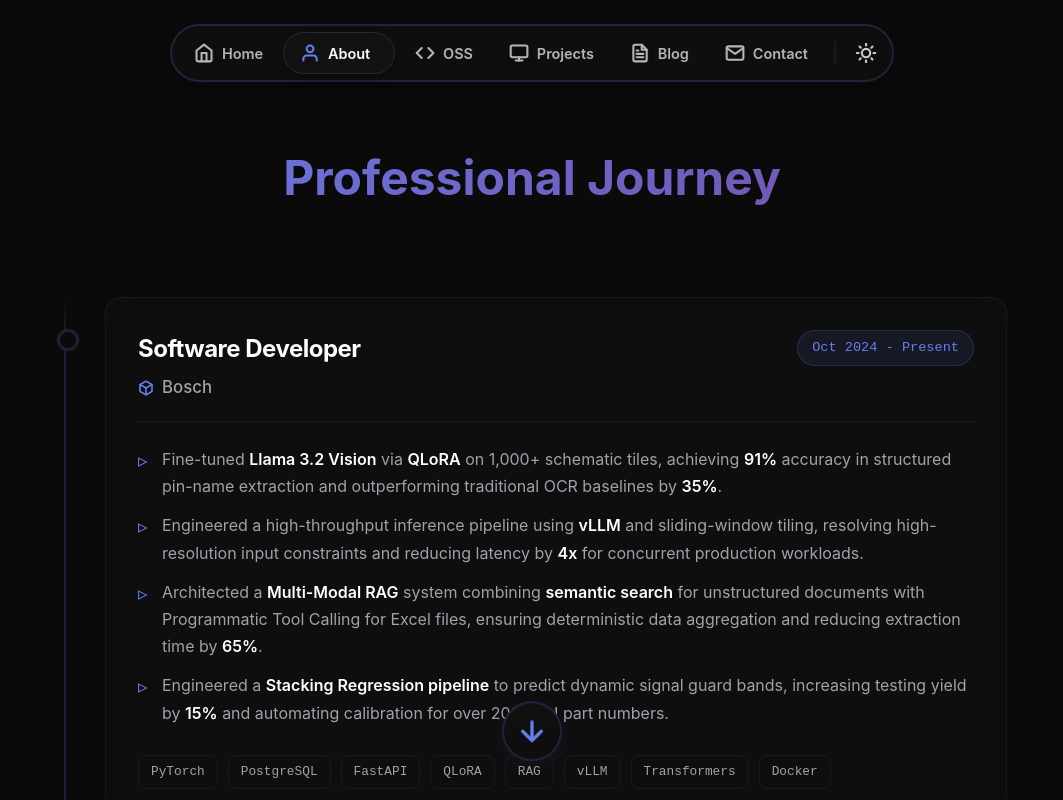
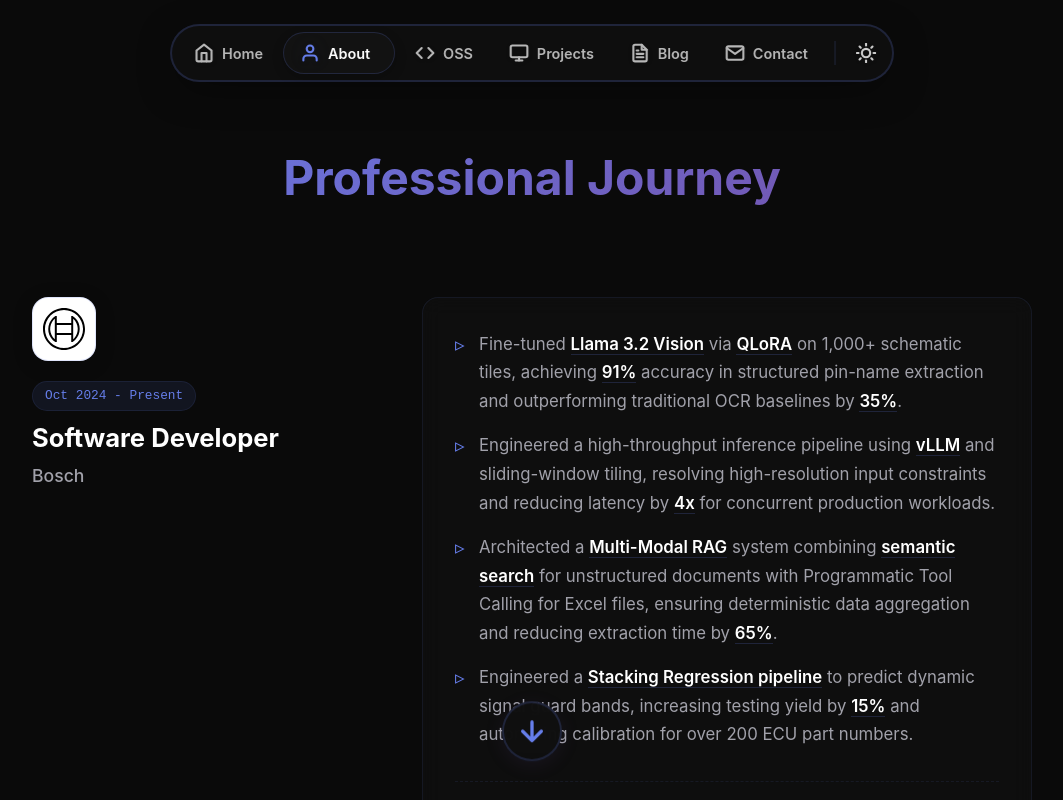
Before and after one commit to AlanPonnachan/AlanPonnachan.github.io, a React (Create React App) app: page / in a window 1280 px wide. Both pictures are taken after a click on the button "About". Shown: the top 800 px of the page, without its empty margins (108-1171 px from the left). Built offline with nearby package versions, Linux system fonts and the light colour scheme.

Commit message:
update experience page ui

```diff
--- a/src/App.css
+++ b/src/App.css
@@ -408,7 +408,7 @@ body {
 .about-image img { width: 100%; height: auto; border-radius: 20px; }
 .image-overlay { position: absolute; bottom: 20px; left: 20px; background: rgba(102, 126, 234, 0.9); color: white; padding: 8px 16px; border-radius: 25px; font-size: 14px; font-weight: 500; }
 
-/* Experience Timeline & About Structure */
+/* --- Experience Section (Sticky Scroll Layout) --- */
 .about {
   padding: 40px 0 80px;
 }
@@ -424,154 +424,119 @@ body {
   background-clip: text;
 }
 
-/* The Timeline Container */
-.experience-timeline {
+.sticky-timeline {
+  max-width: 1000px;
+  margin: 0 auto;
+  display: flex;
+  flex-direction: column;
+  gap: 80px; /* Space between different jobs */
+}
+
+/* Individual Job Row Container */
+.sticky-item {
+  display: grid;
+  grid-template-columns: 350px 1fr; /* Desktop: Fixed left column, expanding right column */
+  gap: 40px;
   position: relative;
-  max-width: 950px;
-  margin: 0 auto;
-}
-
-/* The Continuous Vertical Line (Gradient fade at ends) */
-.experience-timeline::before {
-  content: '';
-  position: absolute;
-  top: 0;
-  bottom: 0;
-  left: 7px; /* Centers exactly with the 16px dot */
-  width: 2px;
-  background: linear-gradient(
-    to bottom,
-    transparent,
-    var(--border-color-strong) 5%,
-    var(--border-color-strong) 95%,
-    transparent
-  );
-  border-radius: 2px;
-}
-
-.experience-item {
+}
+
+/* -- Left Column: The Sticky Header -- */
+.sticky-header {
   position: relative;
-  padding-left: 48px;
-  margin-bottom: 40px;
-}
-
-.experience-item:last-child {
-  margin-bottom: 0;
-}
-
-/* The Timeline Dot (Pulsating Ring Style) */
-.experience-item::before {
-  content: '';
-  position: absolute;
-  left: 0;
-  top: 32px;
-  width: 16px;
-  height: 16px;
-  border-radius: 50%;
-  background: var(--background-color);
-  border: 3px solid var(--border-color-strong);
-  transition: all 0.4s cubic-bezier(0.175, 0.885, 0.32, 1.275);
-  z-index: 1;
-}
-
-/* Dot Glow on Hover */
-.experience-item:hover::before {
-  border-color: var(--gradient-start);
-  background: var(--gradient-start);
-  box-shadow: 0 0 20px 4px var(--hero-glow-1);
-  transform: scale(1.3);
-}
-
-/* Modern Glassmorphic Card Content */
-.exp-content {
+}
+
+.sticky-header-content {
+  /* This is what makes it stick! */
+  position: sticky;
+  top: 120px; /* Distance from top of screen when scrolling */
+  display: flex;
+  flex-direction: column;
+  gap: 20px;
+}
+
+.company-logo-box {
+  width: 64px;
+  height: 64px;
+  background: #ffffff; /* White background makes most company SVGs look best */
+  border-radius: 16px;
+  display: flex;
+  align-items: center;
+  justify-content: center;
+  padding: 10px;
+  border: 1px solid var(--border-color-strong);
+  box-shadow: 0 4px 20px rgba(0, 0, 0, 0.2);
+}
+
+.company-svg {
+  width: 100%;
+  height: 100%;
+  object-fit: contain;
+}
+
+.logo-fallback {
+  color: #000;
+  font-weight: 800;
+  font-size: 1.2rem;
+}
+
+.sticky-title-group {
+  display: flex;
+  flex-direction: column;
+  gap: 8px;
+  align-items: flex-start;
+}
+
+.exp-period-badge {
+  font-family: 'Fira Code', monospace;
+  font-size: 0.8rem;
+  color: var(--gradient-start);
+  background: var(--hero-glow-1);
+  padding: 4px 12px;
+  border-radius: 20px;
+  border: 1px solid var(--border-color);
+  margin-bottom: 4px;
+}
+
+.sticky-title-group h4 {
+  font-size: 1.6rem;
+  font-weight: 700;
+  color: var(--text-primary);
+  line-height: 1.2;
+}
+
+.exp-company-name {
+  font-size: 1.1rem;
+  color: var(--text-secondary);
+  font-weight: 500;
+}
+
+/* -- Right Column: Scrolling Content -- */
+.sticky-content {
+  display: flex;
+  flex-direction: column;
+}
+
+.sticky-content-card {
   background: var(--card-background);
-  backdrop-filter: blur(12px);
-  -webkit-backdrop-filter: blur(12px);
+  backdrop-filter: blur(10px);
   border: 1px solid var(--border-color);
   border-radius: 16px;
   padding: 32px;
-  transition: all 0.4s cubic-bezier(0.175, 0.885, 0.32, 1.275);
-  position: relative;
-  overflow: hidden;
-}
-
-/* Background gradient injection for hover */
-.exp-content::after {
-  content: '';
-  position: absolute;
-  top: 0; left: 0; right: 0; bottom: 0;
-  background: radial-gradient(circle at top right, var(--hero-glow-1), transparent 60%);
-  opacity: 0;
-  transition: opacity 0.4s ease;
-  pointer-events: none;
-}
-
-/* Hover Effect: Card Lifts & Glows */
-.experience-item:hover .exp-content {
-  transform: translateY(-5px);
+  transition: all 0.3s ease;
+}
+
+.sticky-content-card:hover {
   border-color: var(--border-color-strong);
-  box-shadow: 0 15px 40px -10px var(--hero-glow-2);
-}
-
-.experience-item:hover .exp-content::after {
-  opacity: 1;
-}
-
-/* Header Typography */
-.exp-header {
-  display: flex;
-  justify-content: space-between;
-  align-items: flex-start;
-  margin-bottom: 24px;
-  padding-bottom: 20px;
-  border-bottom: 1px solid rgba(255, 255, 255, 0.05);
-  flex-wrap: wrap;
-  gap: 16px;
-  position: relative;
-  z-index: 2;
-}
-
-.exp-role-wrapper h4 {
-  font-size: 1.5rem;
-  font-weight: 700;
-  color: var(--text-primary);
-  margin-bottom: 6px;
-  letter-spacing: -0.5px;
-}
-
-.exp-company {
-  font-size: 1.05rem;
-  color: var(--text-secondary);
-  font-weight: 500;
-  display: flex;
-  align-items: center;
-  gap: 8px;
-}
-
-.exp-company svg {
-  color: var(--gradient-start);
-}
-
-.exp-period {
-  font-family: 'Fira Code', monospace;
-  font-size: 0.85rem;
-  color: var(--gradient-start);
-  background: var(--hero-glow-1);
-  padding: 6px 14px;
-  border-radius: 20px;
-  border: 1px solid rgba(102, 126, 234, 0.2);
-  white-space: nowrap;
-}
-
-/* Highlights */
+  box-shadow: 0 10px 40px var(--hero-glow-1);
+}
+
+/* Highlights Content */
 .exp-highlights {
   list-style: none;
-  margin-bottom: 28px;
   display: flex;
   flex-direction: column;
-  gap: 12px;
-  position: relative;
-  z-index: 2;
+  gap: 16px;
+  margin-bottom: 32px;
 }
 
 .exp-highlights li {
@@ -579,99 +544,90 @@ body {
   padding-left: 24px;
   color: var(--text-secondary);
   line-height: 1.7;
-  font-size: 1rem;
+  font-size: 1.05rem;
 }
 
 .exp-highlights li::before {
-  content: '▹'; /* Modern sleek bullet */
+  content: '▹'; /* Clean minimal bullet */
   position: absolute;
   left: 0;
   top: -2px;
   color: var(--gradient-start);
   font-size: 1.2rem;
-  transition: transform 0.3s ease;
-}
-
-.experience-item:hover .exp-highlights li::before {
-  transform: translateX(3px);
-}
-
-/* Highlighted Text in Journey */
+}
+
+/* Preserved Highlighted Text Style */
 .highlight-text {
   color: var(--text-primary);
   font-weight: 600;
-  transition: color 0.3s ease;
-}
-
-.experience-item:hover .highlight-text {
+  border-bottom: 1px solid var(--border-color-strong);
+}
+
+.sticky-content-card:hover .highlight-text {
   color: var(--gradient-start);
-}
-
-/* Tech Stack Chips */
+  border-bottom-color: var(--gradient-start);
+}
+
+/* Tech Stack */
 .exp-tech-stack {
   display: flex;
   flex-wrap: wrap;
   gap: 10px;
-  position: relative;
-  z-index: 2;
+  padding-top: 24px;
+  border-top: 1px dashed var(--border-color);
 }
 
 .exp-tech-tag {
   font-family: 'Fira Code', monospace;
-  font-size: 0.8rem;
-  color: var(--text-secondary);
-  background: transparent;
-  padding: 6px 12px;
+  font-size: 0.85rem;
+  color: var(--text-primary);
+  background: rgba(255, 255, 255, 0.05);
+  padding: 6px 14px;
   border-radius: 8px;
   border: 1px solid var(--border-color);
-  transition: all 0.3s ease;
-}
-
-.experience-item:hover .exp-tech-tag {
+  transition: all 0.2s ease;
+}
+
+.sticky-content-card:hover .exp-tech-tag {
+  background: var(--hero-glow-1);
   border-color: var(--border-color-strong);
-  background: rgba(255, 255, 255, 0.03);
-}
-
-.exp-tech-tag:hover {
-  background: var(--gradient-start) !important;
-  border-color: var(--gradient-start) !important;
-  color: #fff !important;
-  transform: translateY(-2px);
-  box-shadow: 0 4px 10px var(--hero-glow-1);
-}
-
-/* Mobile Adjustments for Timeline */
-@media (max-width: 768px) {
-  .experience-timeline {
-    padding-left: 0;
-  }
-
-  .experience-timeline::before {
-    left: 11px; /* Align with mobile dot */
-  }
-
-  .experience-item {
-    padding-left: 36px;
-  }
-
-  .experience-item::before {
-    left: 4px;
-    width: 14px;
-    height: 14px;
-    top: 28px;
-  }
-
-  .exp-content {
+}
+
+/* --- Mobile / Tablet Responsiveness --- */
+@media (max-width: 900px) {
+  .sticky-item {
+    grid-template-columns: 1fr; /* Switch to stacked layout */
+    gap: 20px;
+  }
+
+  .sticky-header-content {
+    /* Disable sticky on mobile so it flows naturally */
+    position: relative;
+    top: 0;
+    flex-direction: row; /* Put logo and title side-by-side */
+    align-items: center;
+  }
+
+  .company-logo-box {
+    width: 50px;
+    height: 50px;
+    border-radius: 12px;
+  }
+
+  .sticky-title-group h4 {
+    font-size: 1.3rem;
+  }
+
+  .sticky-timeline {
+    gap: 60px; /* Less space between jobs on mobile */
+  }
+
+  .sticky-content-card {
     padding: 24px;
   }
 
-  .exp-header {
-    flex-direction: column;
-    gap: 16px;
-  }
-
-  .exp-period {
-    align-self: flex-start;
+  .exp-highlights li {
+    font-size: 0.95rem;
   }
 }
 
--- a/src/App.js
+++ b/src/App.js
@@ -2,6 +2,7 @@ import React, { useState, useEffect } from 'react';
 import { Routes, Route, useLocation, useNavigate } from 'react-router-dom';
 import './App.css';
 import { TypeAnimation } from 'react-type-animation';
+import boschLogo from './assets/bosch_logo.svg';
 
 
 
@@ -210,6 +211,7 @@ const About = () => {
     {
       role: "Software Developer",
       company: "Bosch",
+      logo: boschLogo,
       period: "Oct 2024 - Present",
       tech: ["PyTorch", "PostgreSQL", "FastAPI", "QLoRA", "RAG", "vLLM", "Transformers", "Docker"],
       highlights: [
@@ -222,6 +224,7 @@ const About = () => {
     {
       role: "AI/ML Intern",
       company: "Bosch",
+      logo: boschLogo,
       period: "Jan 2024 - Jun 2024",
       tech: ["PyTorch" , "pandas", "scikit-learn", "ResNet", "OpenCV"],
       highlights: [
@@ -248,25 +251,32 @@ const About = () => {
     <section className="about">
       <div className="experience-section">
         <h2>Professional Journey</h2>
-        <div className="experience-timeline">
+
+        <div className="sticky-timeline">
           {experience.map((exp, index) => (
-            <div key={index} className="experience-item">
-              <div className="exp-content">
-                <div className="exp-header">
-                  <div className="exp-role-wrapper">
+            <div key={index} className="sticky-item">
+
+              {/* LEFT COLUMN - Sticky Header */}
+              <div className="sticky-header">
+                <div className="sticky-header-content">
+                  <div className="company-logo-box">
+                    {exp.logo ? (
+                      <img src={exp.logo} alt={`${exp.company} logo`} className="company-svg" />
+                    ) : (
+                      <span className="logo-fallback">{exp.logoPlaceholder}</span>
+                    )}
+                  </div>
+                  <div className="sticky-title-group">
+                    <span className="exp-period-badge">{exp.period}</span>
                     <h4>{exp.role}</h4>
-                    <span className="exp-company">
-                      <svg width="16" height="16" viewBox="0 0 24 24" fill="none" stroke="currentColor" strokeWidth="2.5" strokeLinecap="round" strokeLinejoin="round">
-                        <path d="M21 16V8a2 2 0 0 0-1-1.73l-7-4a2 2 0 0 0-2 0l-7 4A2 2 0 0 0 3 8v8a2 2 0 0 0 1 1.73l7 4a2 2 0 0 0 2 0l7-4A2 2 0 0 0 21 16z"></path>
-                        <polyline points="3.27 6.96 12 12.01 20.73 6.96"></polyline>
-                        <line x1="12" y1="22.08" x2="12" y2="12"></line>
-                      </svg>
-                      {exp.company}
-                    </span>
+                    <span className="exp-company-name">{exp.company}</span>
                   </div>
-                  <span className="exp-period">{exp.period}</span>
+                </div>
               </div>
 
+              {/* RIGHT COLUMN - Scrolling Content */}
+              <div className="sticky-content">
+                <div className="sticky-content-card">
                   <ul className="exp-highlights">
                     {exp.highlights.map((highlight, hIndex) => (
                       <li key={hIndex}>
@@ -281,6 +291,8 @@ const About = () => {
                     ))}
                   </div>
                 </div>
+              </div>
+
             </div>
           ))}
         </div>
```
Lines whose indentation alone changed are shown as unchanged.
